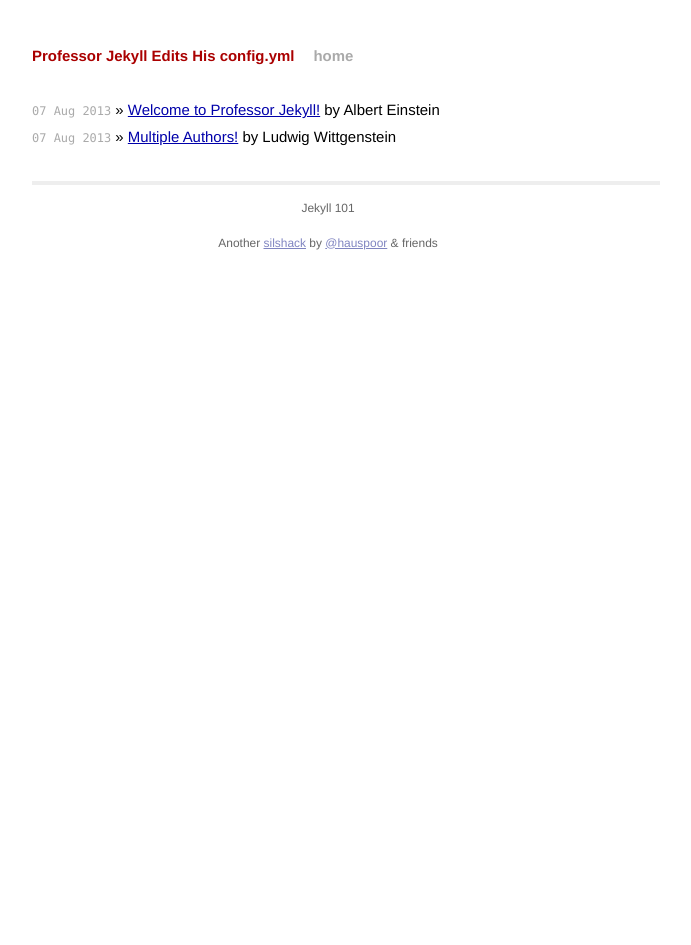
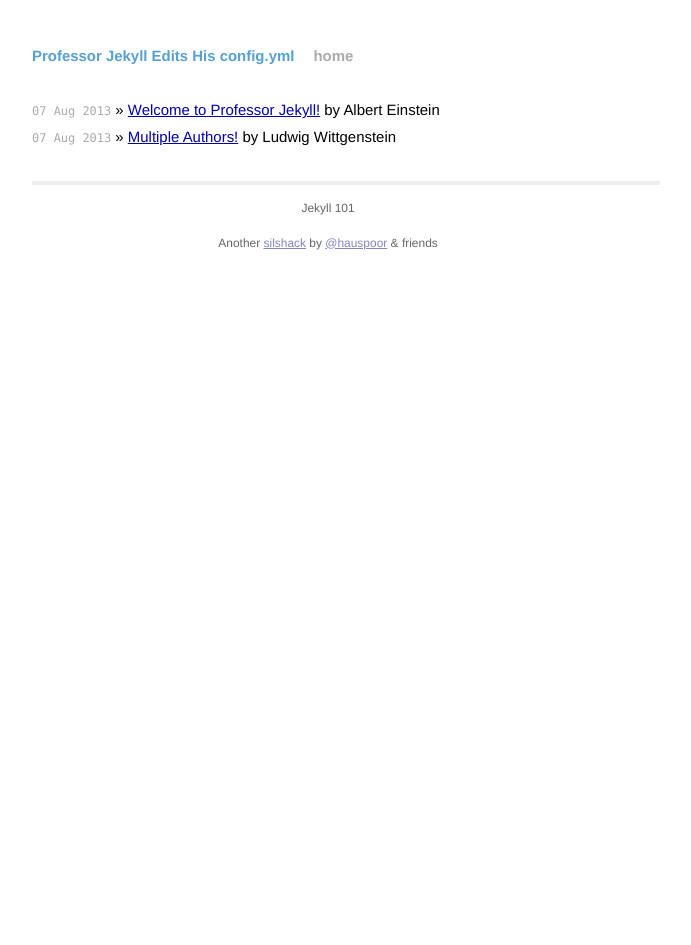
Before and after one commit to silshack/professorjekyll, a Jekyll site: the page built from index.html, in a window 1280 px wide. Shown: the whole page, without its empty margins (294-985 px from the left). Built offline with Jekyll 4.4.1, drawn with Linux system fonts in a browser that asks for light colours.

Commit message:
Add Carolina Blue

```diff
--- a/css/main.css
+++ b/css/main.css
@@ -79,7 +79,7 @@ ul.posts span {
 }
 
 .site .header h1.title a {
-  color: #a00;
+  color: #56A0D3;
 }
 
 .site .header h1.title a:hover {
```
Also changed, not shown: 1 other file.
